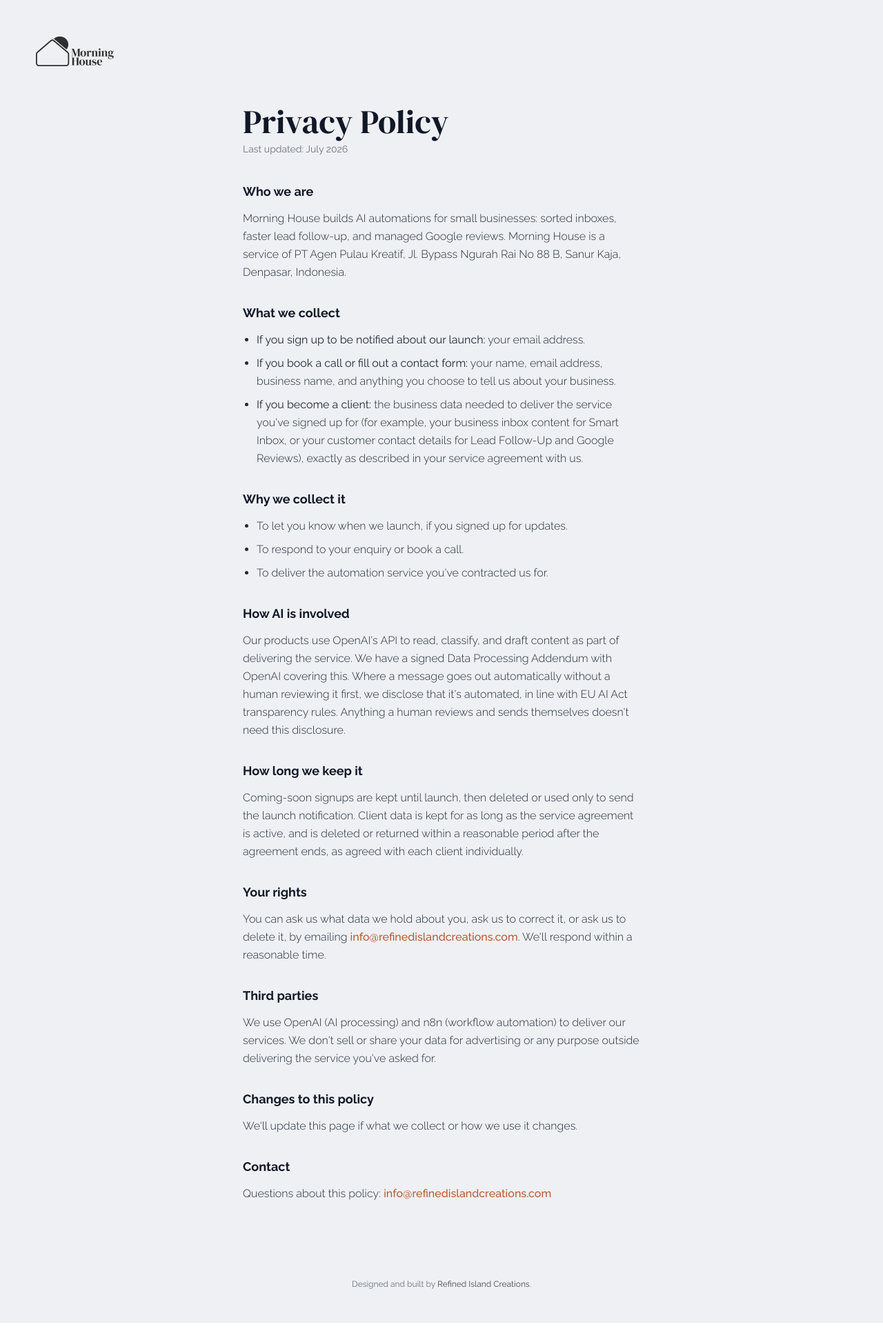
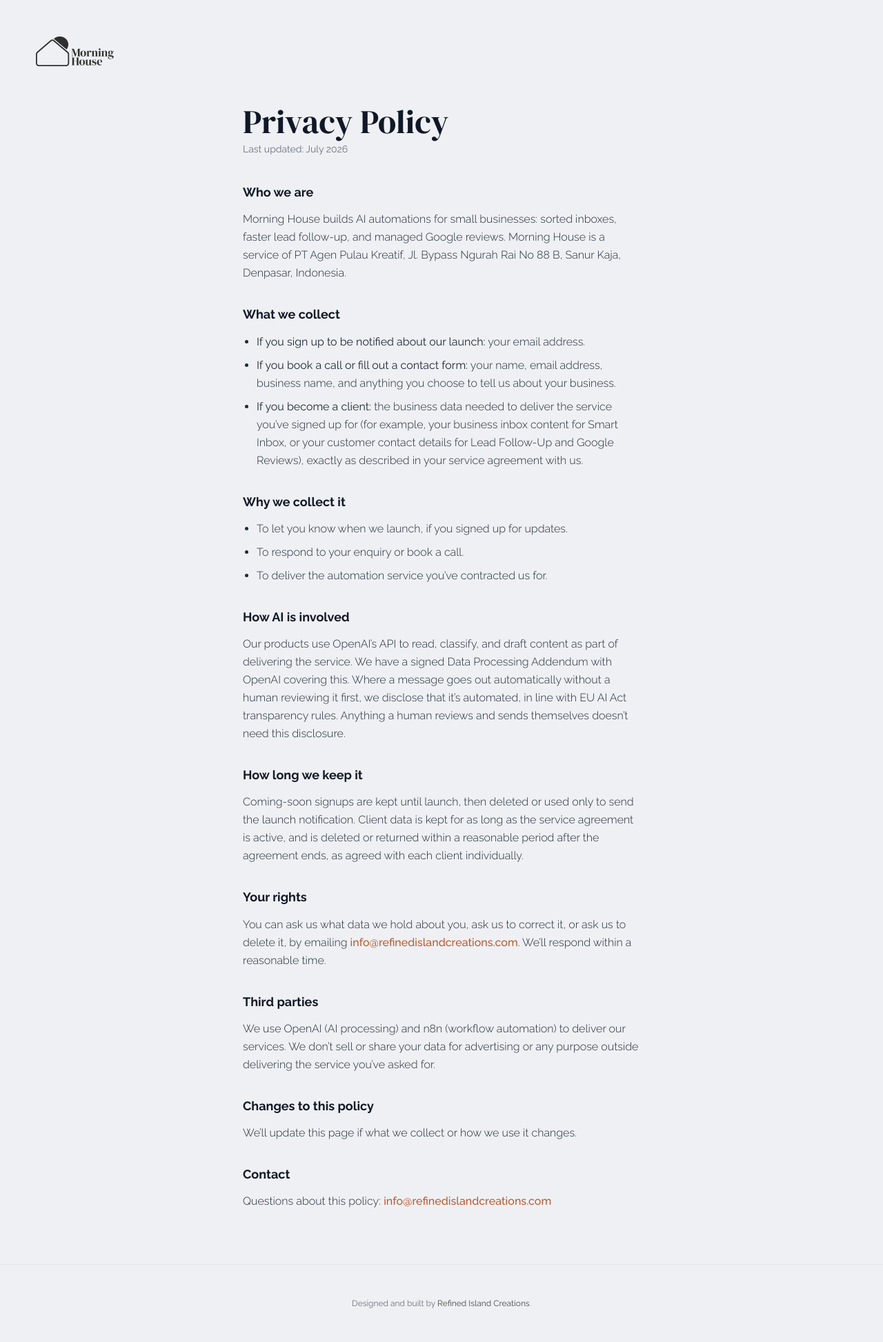
Before and after one commit to refinedislandcreations/morning-house, a Jekyll site: the page built from privacy.md, in a window 1280 px wide. Shown: the whole page at 69% size. Built offline with Jekyll 4.4.1, drawn with Linux system fonts in a browser that asks for light colours; before the commit the page ends 1918 px from its top, so only the background shows below that.

Commit message:
refactor: migrate privacy policy to markdown layout and add site-wide navigation updates

```diff
--- a/_includes/footer.html
+++ b/_includes/footer.html
@@ -10,7 +10,7 @@
     <!-- Top Section -->
     <div class="flex flex-col lg:flex-row justify-between items-start gap-12">
       <div class="flex flex-col gap-6 max-w-sm">
-        <a href="{{ '/' | relative_url }}" class="group inline-block">
+        <a href="{{ '/homepage.html' | relative_url }}" class="group inline-block">
           <img
             src="{{ '/assets/images/logo.svg' | relative_url }}"
             alt="Morning House"
--- /dev/null
+++ b/_layouts/policy.html
@@ -0,0 +1,35 @@
+---
+layout: default
+---
+<div class="min-h-screen bg-[#eff0f3] text-gray-800 font-body">
+  <header class="p-6 md:p-10 xl:p-12">
+    <a href="{{ '/' | relative_url }}">
+      <img src="{{ '/assets/images/logo.svg' | relative_url }}" alt="Morning House" class="h-10 md:h-12 xl:h-14 brightness-0 opacity-80" />
+    </a>
+  </header>
+
+  <main class="px-6 md:px-10 xl:px-24 max-w-3xl pb-16 mx-auto">
+    <h1 class="font-title text-3xl md:text-5xl text-gray-900 mb-2">{{ page.title }}</h1>
+    <p class="text-sm text-gray-500 mb-10">Last updated: {{ page.last_updated | default: "July 2026" }}</p>
+
+    <div class="space-y-8 font-light leading-relaxed markdown-body">
+      {{ content }}
+    </div>
+  </main>
+
+  <!-- Footer -->
+  <footer class="p-6 md:p-10 xl:p-12 text-center border-t border-gray-200">
+    <p class="text-gray-500 font-body text-[11px] md:text-xs">
+      Designed and built by <a href="https://refinedislandcreations.com/" target="_blank" rel="noopener noreferrer" class="text-black/70 hover:underline underline-offset-2">Refined Island Creations</a>.
+    </p>
+  </footer>
+</div>
+<style>
+.markdown-body h2 { font-weight: 700; font-size: 1.125rem; color: #111827; margin-bottom: 0.75rem; margin-top: 2rem; }
+.markdown-body h2:first-child { margin-top: 0; }
+.markdown-body p { margin-bottom: 1rem; }
+.markdown-body ul { list-style-type: disc; padding-left: 1.25rem; margin-bottom: 1rem; }
+.markdown-body ul > li { margin-bottom: 0.5rem; }
+.markdown-body a { color: #b85a32; font-weight: 500; text-decoration: none; }
+.markdown-body a:hover { text-decoration: underline; }
+</style>
--- a/assets/css/output.css
+++ b/assets/css/output.css
@@ -693,6 +693,9 @@
   .border-\[\#FFFFFF\]\/30 {
     border-color: color-mix(in oklab, #FFFFFF 30%, transparent);
   }
+  .border-gray-200 {
+    border-color: var(--color-gray-200);
+  }
   .border-white\/20 {
     border-color: color-mix(in srgb, #FFFFFF 20%, transparent);
     @supports (color: color-mix(in lab, red, red)) {
--- a/privacy.html
+++ /dev/null
@@ -1,78 +0,0 @@
----
-layout: default
-title: Privacy Policy
----
-<div class="min-h-screen bg-[#eff0f3] text-gray-800 font-body">
-  <header class="p-6 md:p-10 xl:p-12">
-    <a href="{{ '/' | relative_url }}">
-      <img src="{{ '/assets/images/logo.svg' | relative_url }}" alt="Morning House" class="h-10 md:h-12 xl:h-14 brightness-0 opacity-80" />
-    </a>
-  </header>
-
-  <main class="px-6 md:px-10 xl:px-24 max-w-3xl pb-16 mx-auto">
-    <h1 class="font-title text-3xl md:text-5xl text-gray-900 mb-2">Privacy Policy</h1>
-    <p class="text-sm text-gray-500 mb-10">Last updated: July 2026</p>
-
-    <div class="space-y-8 font-light leading-relaxed">
-      <section>
-        <h2 class="font-bold text-lg text-gray-900 mb-3">Who we are</h2>
-        <p>Morning House builds AI automations for small businesses: sorted inboxes, faster lead follow-up, and managed Google reviews. Morning House is a service of PT Agen Pulau Kreatif, Jl. Bypass Ngurah Rai No 88 B, Sanur Kaja, Denpasar, Indonesia.</p>
-      </section>
-
-      <section>
-        <h2 class="font-bold text-lg text-gray-900 mb-3">What we collect</h2>
-        <ul class="list-disc pl-5 space-y-2">
-          <li><strong>If you sign up to be notified about our launch:</strong> your email address.</li>
-          <li><strong>If you book a call or fill out a contact form:</strong> your name, email address, business name, and anything you choose to tell us about your business.</li>
-          <li><strong>If you become a client:</strong> the business data needed to deliver the service you've signed up for (for example, your business inbox content for Smart Inbox, or your customer contact details for Lead Follow-Up and Google Reviews), exactly as described in your service agreement with us.</li>
-        </ul>
-      </section>
-
-      <section>
-        <h2 class="font-bold text-lg text-gray-900 mb-3">Why we collect it</h2>
-        <ul class="list-disc pl-5 space-y-2">
-          <li>To let you know when we launch, if you signed up for updates.</li>
-          <li>To respond to your enquiry or book a call.</li>
-          <li>To deliver the automation service you've contracted us for.</li>
-        </ul>
-      </section>
-
-      <section>
-        <h2 class="font-bold text-lg text-gray-900 mb-3">How AI is involved</h2>
-        <p>Our products use OpenAI's API to read, classify, and draft content as part of delivering the service. We have a signed Data Processing Addendum with OpenAI covering this. Where a message goes out automatically without a human reviewing it first, we disclose that it's automated, in line with EU AI Act transparency rules. Anything a human reviews and sends themselves doesn't need this disclosure.</p>
-      </section>
-
-      <section>
-        <h2 class="font-bold text-lg text-gray-900 mb-3">How long we keep it</h2>
-        <p>Coming-soon signups are kept until launch, then deleted or used only to send the launch notification. Client data is kept for as long as the service agreement is active, and is deleted or returned within a reasonable period after the agreement ends, as agreed with each client individually.</p>
-      </section>
-
-      <section>
-        <h2 class="font-bold text-lg text-gray-900 mb-3">Your rights</h2>
-        <p>You can ask us what data we hold about you, ask us to correct it, or ask us to delete it, by emailing <a href="mailto:info@refinedislandcreations.com" class="text-[#b85a32] font-medium hover:underline">info@refinedislandcreations.com</a>. We'll respond within a reasonable time.</p>
-      </section>
-
-      <section>
-        <h2 class="font-bold text-lg text-gray-900 mb-3">Third parties</h2>
-        <p>We use OpenAI (AI processing) and n8n (workflow automation) to deliver our services. We don't sell or share your data for advertising or any purpose outside delivering the service you've asked for.</p>
-      </section>
-
-      <section>
-        <h2 class="font-bold text-lg text-gray-900 mb-3">Changes to this policy</h2>
-        <p>We'll update this page if what we collect or how we use it changes.</p>
-      </section>
-
-      <section>
-        <h2 class="font-bold text-lg text-gray-900 mb-3">Contact</h2>
-        <p>Questions about this policy: <a href="mailto:info@refinedislandcreations.com" class="text-[#b85a32] font-medium hover:underline">info@refinedislandcreations.com</a></p>
-      </section>
-    </div>
-  </main>
-
-  <!-- Footer -->
-  <footer class="p-6 md:p-10 xl:p-12 text-center">
-    <p class="text-gray-500 font-body text-[11px] md:text-xs">
-      Designed and built by <a href="https://refinedislandcreations.com/" target="_blank" rel="noopener noreferrer" class="text-black/70 hover:underline underline-offset-2">Refined Island Creations</a>.
-    </p>
-  </footer>
-</div>
```
Also changed, not shown: booking.html (+25 -20 lines), index.html (+13 -9 lines), privacy.md (added, +36 -0 lines).
